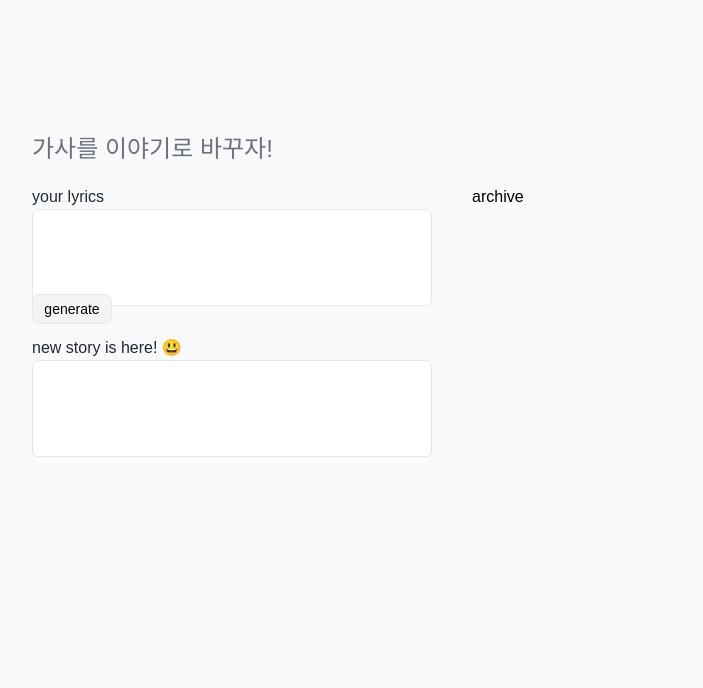
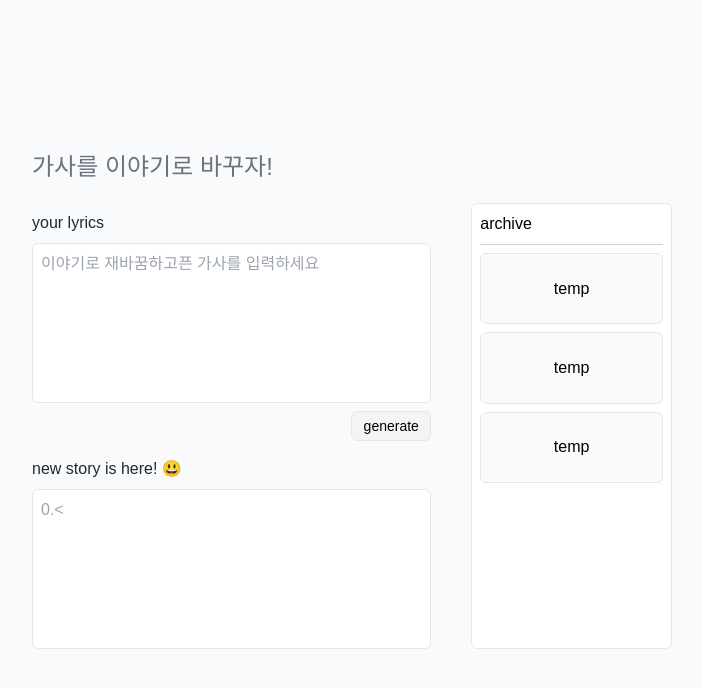
Before and after one commit to gomx3/lyrics2story-generator, a React (Vite) app in the folder story-generator/: page / in a window 1280 px wide. Shown: the top 688 px of the page, without its empty margins (288-991 px from the left). Built offline with nearby package versions, Linux system fonts and the light colour scheme.

Commit message:
chore: Modify css of home 2

```diff
--- a/story-generator/src/app/home.tsx
+++ b/story-generator/src/app/home.tsx
@@ -1,24 +1,49 @@
-import InputBox from '../components/input'
+import { useEffect, useState } from 'react'
+import InputBox from '../components/generator/input'
+import HistoryCard from '../components/history/card'
 
 const Generator = () => {
+  const [lyrics, setLyrics] = useState<string>('')
+  const story: string = ''
+
+  useEffect(() => {
+    console.log(lyrics)
+  }, [lyrics])
+
   return (
-    <div className="flex flex-col justify-center w-2/3 h-full gap-3">
-      <InputBox label="your lyrics" />
-      <button className="flex justify-center items-center p-1 w-20 text-sm border border-gray-200 rounded-lg bg-gray-100 hover:bg-pink-100 hover:border-pink-200 hover:translate-y-[1px] active:bg-pink-200 cursor-pointer ease-in">
+    <div className="flex flex-col justify-center w-2/3 gap-2">
+      <div className="flex flex-col justify-between">
+        <div className="py-2 text-m text-gray-800 dark:text-white">your lyrics</div>
+        <textarea
+          className="w-full h-[10rem] p-2 resize-none border rounded-md border-gray-200 tansition focus:outline-none placeholder:text-gray-400"
+          value={lyrics}
+          onChange={(e) => setLyrics(e.target.value)}
+          placeholder="이야기로 재바꿈하고픈 가사를 입력하세요"
+        />
+      </div>
+      <button className="self-end flex justify-center items-center p-1 w-20 text-sm border border-gray-200 rounded-md bg-gray-100 hover:bg-pink-100 hover:border-pink-200 hover:translate-y-[1px] active:bg-pink-200 cursor-pointer ease-in">
         generate
       </button>
-      <InputBox label="new story is here! 😃" />
+      <InputBox value={story} label="new story is here! 😃" placeholder="0.<" />
     </div>
   )
 }
 
 function HomePage() {
   return (
-    <div className="flex flex-col w-1/2 h-2/3 gap-5">
+    <div className="flex flex-col w-1/2 gap-5">
       <div className="text-gray-500 text-2xl">가사를 이야기로 바꾸자!</div>
       <div className="flex flex-row gap-10 justify-between">
         <Generator />
-        <div className="w-1/3">archive</div>
+        <div className="w-1/3 p-2 border rounded-md bg-white">
+          <div>archive</div>
+          <div className="h-[1px] my-2 bg-gray-300"></div>
+          <div className="flex flex-col h-full">
+            <HistoryCard />
+            <HistoryCard />
+            <HistoryCard />
+          </div>
+        </div>
       </div>
     </div>
   )
--- /dev/null
+++ b/story-generator/src/components/generator/input.tsx
@@ -0,0 +1,21 @@
+interface InputBoxProps {
+  label: string
+  value: string
+  placeholder: string
+}
+
+const InputBox: React.FC<InputBoxProps> = ({ label, value, placeholder = '' }) => {
+  return (
+    <div className="flex flex-col justify-between">
+      <div className="py-2 text-m text-gray-800 dark:text-white">{label}</div>
+      <textarea
+        className="w-full h-[10rem] p-2 resize-none border rounded-md border-gray-200 tansition focus:outline-none placeholder:text-gray-400"
+        value={value}
+        placeholder={placeholder}
+        readOnly
+      />
+    </div>
+  )
+}
+
+export default InputBox
--- /dev/null
+++ b/story-generator/src/components/history/card.tsx
@@ -0,0 +1,9 @@
+const HistoryCard = () => {
+  return (
+    <div className="flex justify-center items-center h-1/6 mb-2 border rounded-md bg-gray-50">
+      <h1>temp</h1>
+    </div>
+  )
+}
+
+export default HistoryCard
--- a/story-generator/src/components/input.tsx
+++ /dev/null
@@ -1,14 +0,0 @@
-interface InputBoxProps {
-  label: string
-}
-
-const InputBox: React.FC<InputBoxProps> = ({ label }) => {
-  return (
-    <div>
-      <div className="text-m text-gray-800 dark:text-white">{label}</div>
-      <textarea className="w-full h-full p-2 resize-none border rounded-md tansition focus:outline-none placeholder:text-gray-400" />
-    </div>
-  )
-}
-
-export default InputBox
```
